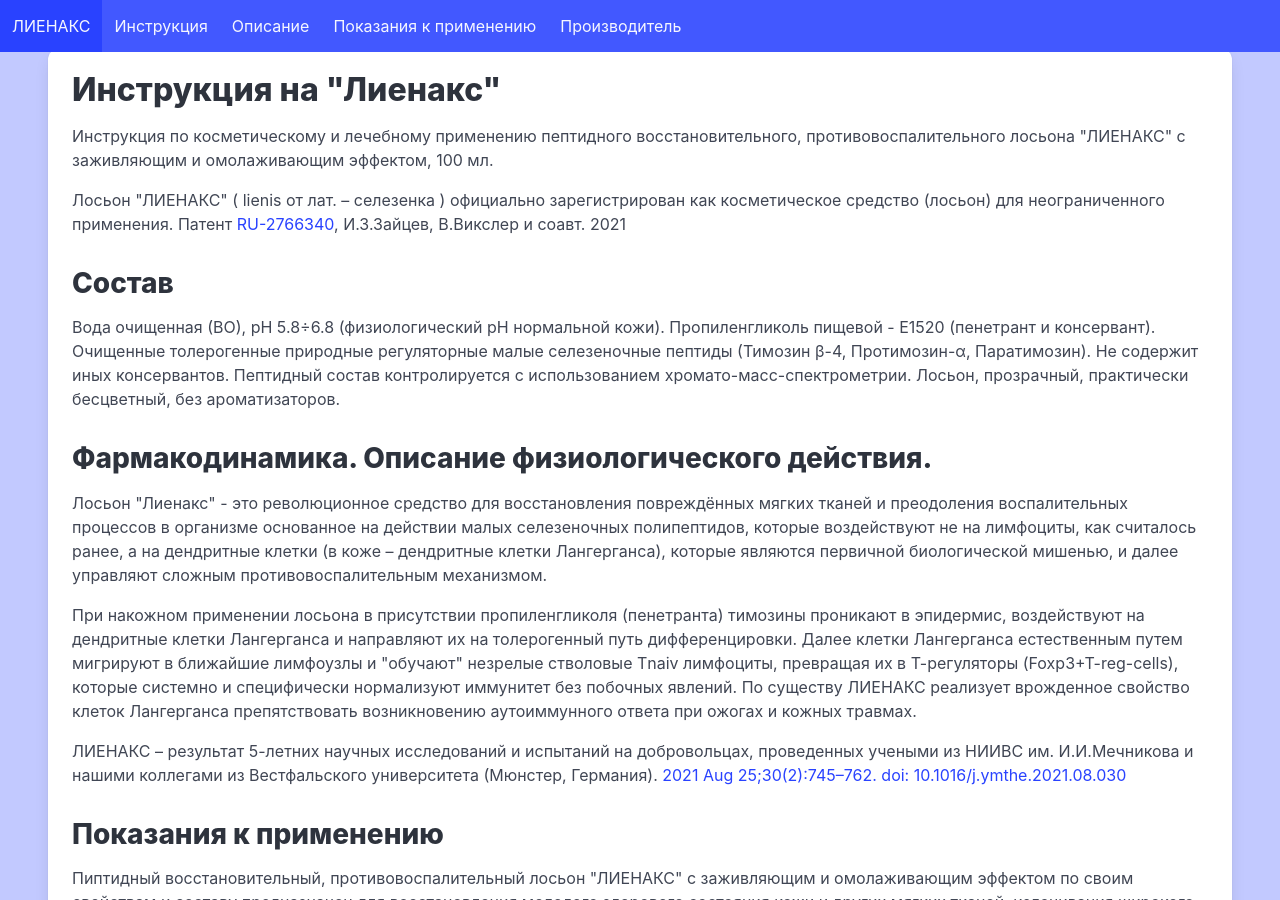
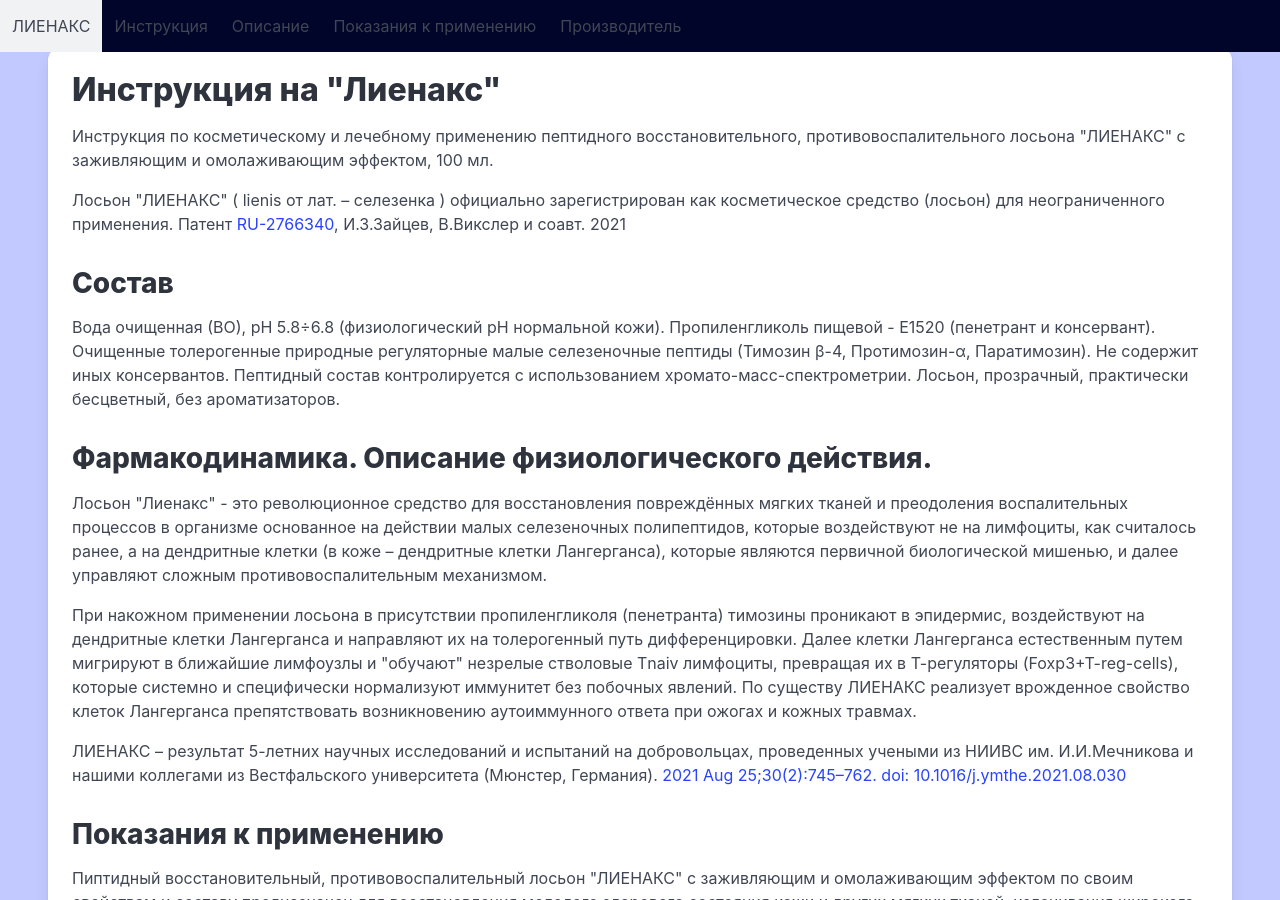
Before and after one commit to w3craft/lienax, a Jekyll site: the page built from index.html, in a window 1280 px wide and 900 px high. Built offline with Jekyll 4.4.1, drawn with Linux system fonts in a browser that asks for light colours.

Commit message:
Update nav.html

```diff
--- a/_includes/nav.html
+++ b/_includes/nav.html
@@ -1,4 +1,4 @@
-<nav class="navbar is-fixed-top is-link" role="navigation" aria-label="main navigation">
+<nav class="navbar is-fixed-top has-background-link-dark" role="navigation" aria-label="main navigation">
   <div class="navbar-brand">
     <a class="navbar-item" href="https://lienax.ru">ЛИЕНАКС</a>
     <a role="button" class="navbar-burger" aria-label="menu" aria-expanded="false" data-target="navbarBasicExample">
```
